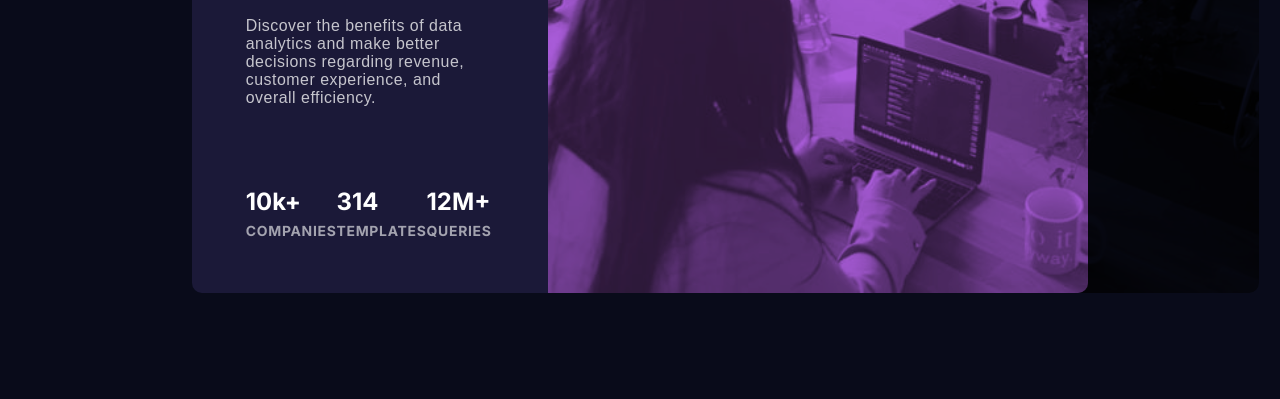
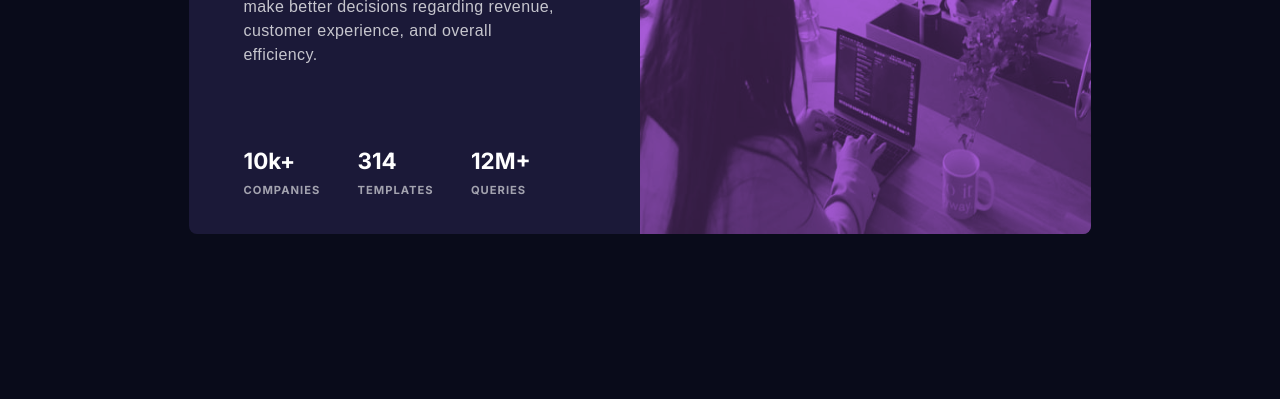
Before and after one commit to Sentches/card-stats-flexbox, a plain HTML site: page index.html in a window 1280 px wide. Shown: the part 401-800 px from the top of the page. Drawn offline with Linux system fonts and the light colour scheme.

Commit message:
HTML code rewrited

```diff
--- /dev/null
+++ b/design/app/scss/_globals.scss
@@ -0,0 +1,194 @@
+* {
+    padding: 0;
+    margin: 0;
+    box-sizing: border-box;
+}
+
+*, *::before, *::after {
+    box-sizing: inherit;
+}
+
+body {
+    font-size: $font-size;
+    font-family: 'Inter', sans-serif;
+    background-color: $main-background;
+    color: $heading-stats;
+}
+
+    .container {
+        width: auto;
+        height: auto;
+        display: flex;
+        align-items: center;
+        justify-content: center;
+        margin: 6%;
+
+    }
+
+    .main {
+        //background-color: $card-background;
+        display: flex;
+        flex-direction: column;
+        width: 85%;
+        height: auto;
+        border-radius: 1rem;
+    }
+
+    .text-stats {
+        display: flex;
+        flex-direction: column;
+        text-align: center;
+        order: 2;
+        padding: 10%;
+        border-radius: 0 0 0.5rem 0.5rem;
+        background-color: $card-background;
+
+        h1 {
+            color: $heading-stats;
+            font-size: 1.6rem;
+            line-height: 1.8rem;
+            letter-spacing: 0.6px;
+            margin-bottom: 1rem;
+
+            span {
+                color: $accent;
+            }
+        }
+
+        .text {
+            color: $main-paragraph;
+            font-family: 'Lexeca Deca', sans-serif;
+            font-size: $font-size;
+            line-height: 1.5rem;
+            margin-bottom: 2rem;
+        }
+
+        #stats {
+
+            dt {
+                color: $heading-stats;
+                font-size: 1.3rem;
+                font-weight: bolder;
+                margin-bottom: 0.2rem;
+            }
+
+            dd {
+                text-transform: uppercase;
+                font-size: 0.7rem;
+                color: $stat-heading;
+                font-weight: bold;
+                letter-spacing: 0.5px;
+                margin-bottom: 1.2rem;
+            }
+
+        }
+
+    }
+
+    .img-side {
+        display: flex;
+        order: 1;
+        border-radius: 1rem 1rem 0rem 0rem;
+        background-color: $accent;
+    }
+
+    .img-mobile {
+        background-color: $accent;
+        width: 100%;
+        border-radius: 1rem 1rem 0 0;
+        opacity: 0.70;
+        mix-blend-mode: multiply;
+    }
+
+    .img-desktop {
+        display: none;
+    }
+
+@media (min-width: 900px) {
+
+    * {
+        box-sizing:border-box;
+    }
+
+    body {
+        min-height: 100vh;
+        display: flex;
+        align-items: center;
+        justify-content: center;
+        flex-direction: column;
+    }
+
+    .container {
+
+    }
+
+    .main {
+        display: flex;
+        align-self: center;
+        justify-content: center;
+        flex-direction: row;
+        width: 80%;
+
+
+
+        .text-stats {
+            order: 1;
+            text-align: left !important;
+            padding: 7% 8% 2% 6%;
+            width: 50%;
+            border-radius: 0.5rem 0 0 0.5rem;
+
+            .title {
+                font-size: 2.2rem;
+                letter-spacing: 0.6px;
+                line-height: 2.4rem;
+                margin-bottom: 1.8rem;
+            }
+
+            .text {
+                letter-spacing: 0.4px;
+                font-size: 1rem;
+                margin-bottom: 4rem;
+            }
+
+            #stats {
+                display: flex;
+                flex-flow: column wrap;
+                max-height: 4.5rem;
+                width: 100%;
+                margin-top: 1rem;
+
+                dt {
+                    font-size: 1.4rem;
+
+                }
+
+                dd {
+                   margin-top: 5px;
+                   letter-spacing: 1px;
+                }
+            }
+        }
+
+        .img-side {
+            order: 2;
+            width: 50%;
+            border-radius: 0 0.5rem 0.5rem 0;
+
+
+            .img-mobile {
+                display: none;
+            }
+
+            .img-desktop {
+                display: block;
+                width: 100%;
+                height: 100%;
+                border-radius: 0 0.5rem 0.5rem 0;
+                mix-blend-mode: multiply;
+                opacity: 0.70;
+            }
+        }
+
+    }
+}
--- a/design/app/scss/_media375.scss
+++ /dev/null
@@ -1,6 +0,0 @@
-@media screen and (max-width: 375px) {
-    .card {
-        display: flex;
-        flex-direction: column;
-    }
-}
--- a/design/app/scss/styles.scss
+++ b/design/app/scss/styles.scss
@@ -1,128 +1,15 @@
-@import "media375";
+// Variables
+// Background Colors
 
-* {
-    margin: 0;
-    padding: 0;
-    box-sizing: border-box;
-}
+$main-background: hsl(233, 47%, 7%);
+$card-background: hsl(244, 38%, 16%);
+$accent: hsl(277, 64%, 61%);
 
-html {
-    font-size: 62.25%;
-}
+// Font
 
-body {
-    background-color: hsl(233, 47%, 7%);
-    font-family: 'Inter', sans-serif;
-}
+$font-size: 15px;
+$heading-stats: hsl(0, 0%, 100%);
+$main-paragraph: hsla(0, 0%, 100%, 0.75);
+$stat-heading: hsla(0, 0%, 100%, 0.6);
 
-.container {
-    display: flex;
-    justify-content: center;
-    align-items: center;
-    height: 100vh;
-}
-
-.card {
-    display: flex;
-    width: 70%;
-    max-width: 1140px;
-    background-color: hsl(244, 38%, 16%);
-    justify-content: center;
-    border-radius: 1rem;
-
-    .text-part {
-        display: flex;
-        flex-direction: column;
-        padding: 6%;
-        justify-content: space-between;
-
-        .info-text {
-            display: flex;
-            flex-direction: column;
-        }
-
-        .title {
-            color: hsl(0, 0%, 100%);
-            font-size: 3.7rem;
-            letter-spacing: 0.5px;
-            margin-bottom: 3.3rem;
-
-            span {
-                color: hsl(277, 64%, 61%);
-            }
-        }
-
-        .text {
-            color: hsla(0, 0%, 100%, 0.75);
-            font-size: 1.6rem;
-            letter-spacing: 0.5px;
-            font-family: 'Lexeca Deca', sans-serif;
-        }
-
-    }
-
-    .stats-container {
-        display: flex;
-        flex-direction: row;
-        justify-content: space-between;
-        width: 90%;
-    }
-
-    .stats {
-        display: flex;
-        flex-direction: column;
-        margin-top: 8rem;
-
-    }
-
-    .stat-num {
-        font-size: 2.4rem;
-        font-weight: bold;
-        color: hsl(0, 0%, 100%);
-    }
-
-    .stat-title {
-        font-size: 1.4rem;
-        font-weight: 700;
-        letter-spacing: 0.7px;
-        color: hsla(0, 0%, 100%, 0.6);
-        text-transform: uppercase;
-        margin-top: 0.6rem;
-    }
-
-    .img-block {
-        display: flex;
-        width: 50%;
-    }
-
-    .img-mobile {
-        display: none;
-    }
-
-    .img-side {
-        display: flex;
-        position: relative;
-        background-color:hsl(277, 64%, 61%);
-        border-top-right-radius: 1rem;
-        border-bottom-right-radius: 1rem;
-    }
-
-    img {
-        display: flex;
-        mix-blend-mode: multiply;
-        border-top-right-radius: 1rem;
-        border-bottom-right-radius: 1rem;
-    }
-
-    .pink {
-        background-color: hsl(277, 64%, 61%);
-        position: absolute;
-        width: 100%;
-        height: 100%;
-        top: 0;
-        left: 0;
-        opacity: 0.25;
-        border-top-right-radius: 1rem;
-        border-bottom-right-radius: 1rem;
-    }
-}
+@import "_globals";
--- a/index.html
+++ b/index.html
@@ -18,62 +18,38 @@
 
   <div class="container">
 
-    <div class="card">
+  <div class="main">
 
-      <div class="text-part">
-
-        <div class="block"></div>
-
-        <div class="info-text">
+      <div class="text-stats">
 
           <h1 class="title">Get <span>insights</span> that help your business grow.</h1>
 
           <p class="text">Discover the benefits of data analytics and make better decisions regarding revenue, customer
           experience, and overall efficiency.</p>
 
-        </div>
+          <dl id="stats">
+            <dt>10k+<dd>companies</dd></dt>
 
-        <div class="stats-container">
 
-          <div class="stats">
+            <dt>314<dd>templates</dd></dt>
 
-            <div class="stat-num">10k+</div>
-              <div class="stat-title">companies</div>
 
-          </div>
+            <dt>12M+<dd>queries</dd></dt>
 
-          <div class="stats">
-
-            <div class="stat-num">314</div>
-              <div class="stat-title">templates</div>
-
-          </div>
-
-          <div class="stats">
-
-            <div class="stat-num">12M+</div>
-              <div class="stat-title">queries</div>
-
-          </div>
-
-        </div>
+          </dl>
 
       </div>
 
       <div class="img-side">
 
-        <div class="img-block">
-
           <img class="img-desktop" src="/images/image-header-desktop.jpg">
           <img class="img-mobile" src="/images/image-header-mobile.jpg">
-          <div class="pink"></div>
-        </div>
 
       </div>
 
-    </div>
+  </div>
 
-  </div>
+</div>
 
 
   <!--
```
Also changed, not shown: dist/styles.css, 1 other file.
